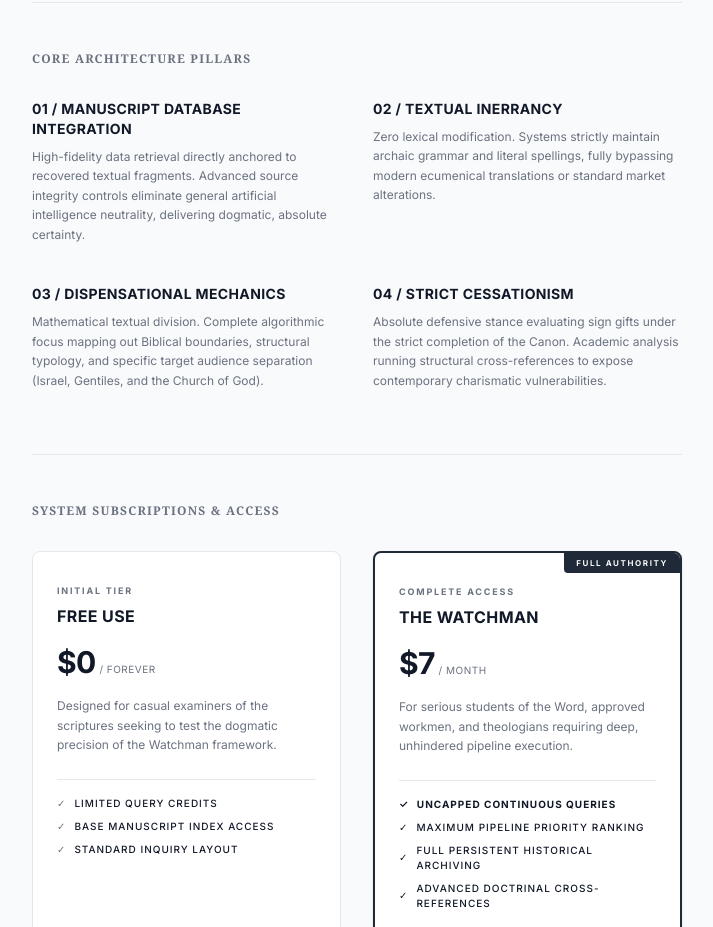
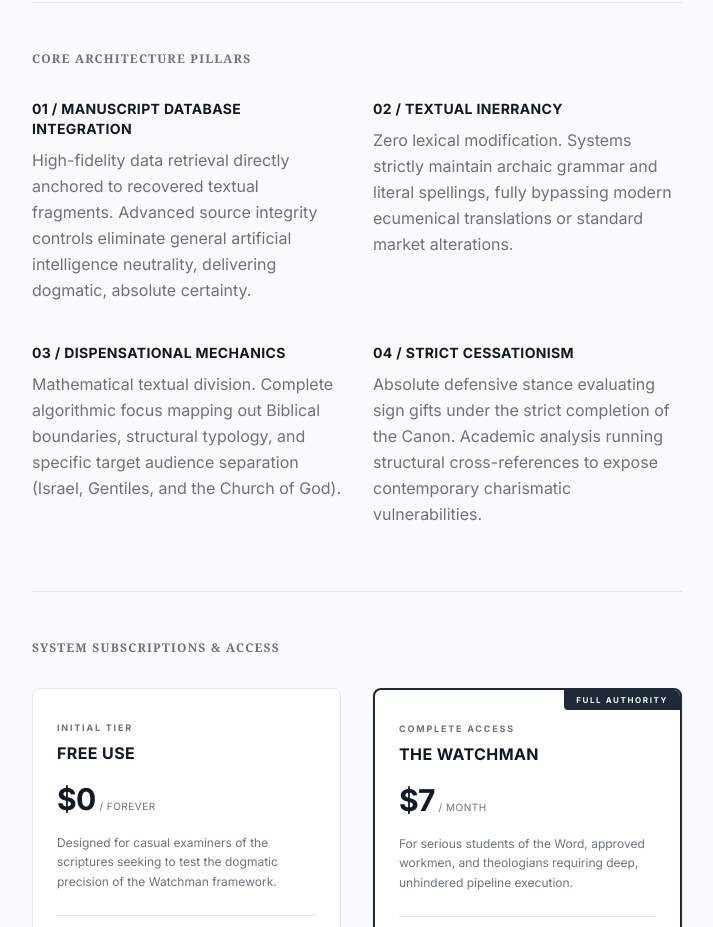
Before and after one commit to leonardoxmoreno1988/sion, a Next.js app: page / in a window 1280 px wide. Shown: the part 1078-2005 px from the top of the page, without its empty margins (283-996 px from the left). Built offline with nearby package versions, Linux system fonts and the light colour scheme.

Commit message:
fix: ensure stripe billing portal api has explicit defensive redirects to prevent white screen hangs

```diff
--- a/app/page.tsx
+++ b/app/page.tsx
@@ -75,7 +75,7 @@
               <h4 className="text-sm font-bold uppercase tracking-wide text-[#111827]">
                 01 / Manuscript Database Integration
               </h4>
-              <p className="text-xs leading-relaxed text-[#6b7280] text-left">
+              <p className="text-s leading-relaxed text-[#6b7280] text-left">
                 High-fidelity data retrieval directly anchored to recovered textual fragments. Advanced source integrity controls eliminate general artificial intelligence neutrality, delivering dogmatic, absolute certainty.
               </p>
             </div>
@@ -85,7 +85,7 @@
               <h4 className="text-sm font-bold uppercase tracking-wide text-[#111827]">
                 02 / Textual Inerrancy
               </h4>
-              <p className="text-xs leading-relaxed text-[#6b7280] text-left">
+              <p className="text-s leading-relaxed text-[#6b7280] text-left">
                 Zero lexical modification. Systems strictly maintain archaic grammar and literal spellings, fully bypassing modern ecumenical translations or standard market alterations.
               </p>
             </div>
@@ -95,7 +95,7 @@
               <h4 className="text-sm font-bold uppercase tracking-wide text-[#111827]">
                 03 / Dispensational Mechanics
               </h4>
-              <p className="text-xs leading-relaxed text-[#6b7280] text-left">
+              <p className="text-s leading-relaxed text-[#6b7280] text-left">
                 Mathematical textual division. Complete algorithmic focus mapping out Biblical boundaries, structural typology, and specific target audience separation (Israel, Gentiles, and the Church of God).
               </p>
             </div>
@@ -105,7 +105,7 @@
               <h4 className="text-sm font-bold uppercase tracking-wide text-[#111827]">
                 04 / Strict Cessationism
               </h4>
-              <p className="text-xs leading-relaxed text-[#6b7280] text-left">
+              <p className="text-s leading-relaxed text-[#6b7280] text-left">
                 Absolute defensive stance evaluating sign gifts under the strict completion of the Canon. Academic analysis running structural cross-references to expose contemporary charismatic vulnerabilities.
               </p>
             </div>
```
